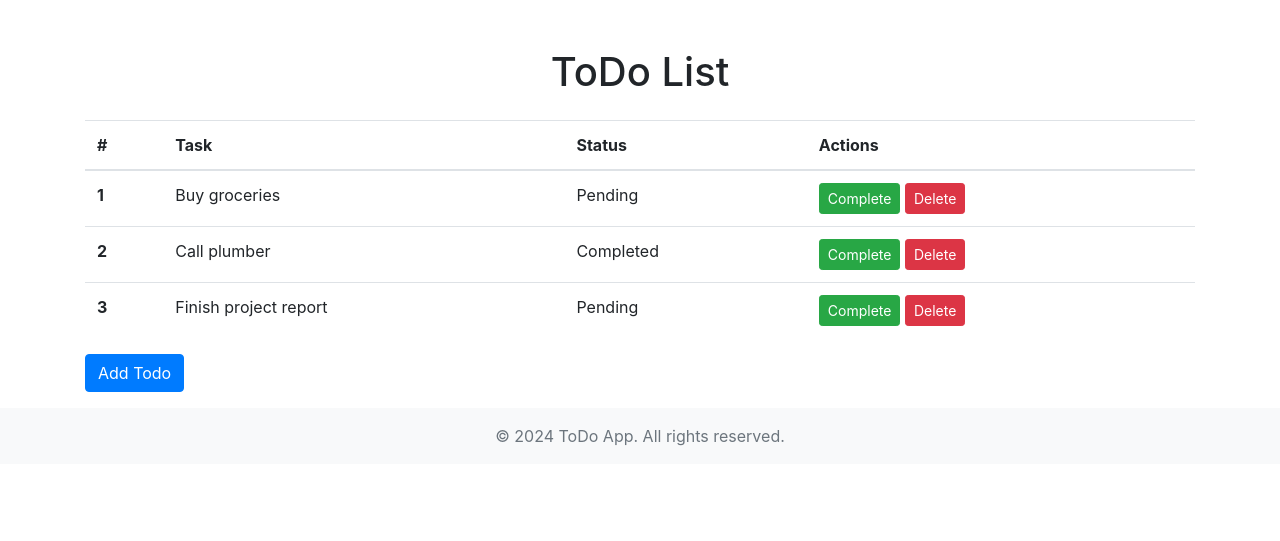
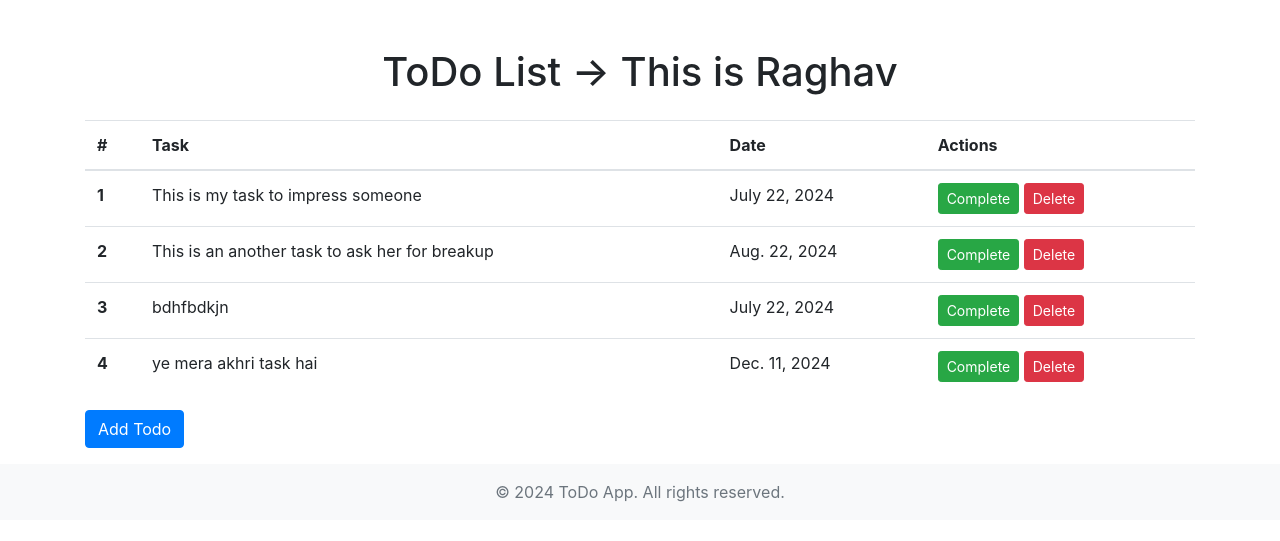
Before and after one commit to RaghavAgrawal-01/Todo, a Django app: page /todo/ in a window 1280 px wide. Shown: the part 56-597 px from the top of the page. Run offline with Django 5.2, Linux system fonts and the light colour scheme; data comes from the database, SQL or seed files in the repository; both versions use the stored data as it was after the commit; some libraries are stand-ins or nearby versions.

Commit message:
displayed data on the html file using jinja

```diff
--- a/myapp/models.py
+++ b/myapp/models.py
@@ -6,3 +6,7 @@ class Todo(models.Model):
 	task = models.TextField()
 	# extra_info = models.CharField()
 	created_at = models.DateField()
+
+
+# Schema -> python manage.py makemigrations
+#model-> schema -> migrate
--- a/myapp/views.py
+++ b/myapp/views.py
@@ -1,10 +1,62 @@
 from django.shortcuts import render
 
+from .models import Todo
 def home(request):
+	result = Todo.objects.all()
+	# # print(result[0].task) # type -> str
+	# # # print(result[0].created_at)  This is my task to impress someone
+	# for object in result:
+	# 	print(object.task)  # data print
+	# 	# print(type(object.task))  # 3 bar str
+
+
 	return render(request, "home.html")
 
+
 def todo(request):
-	return render(request, "todo.html")
+	todos = Todo.objects.all()
+
+	parameters = {
+		"todos": todos,
+		"name": "This is Raghav"
+	}
+
+	return render(request, "todo.html", parameters)
+
+
+
 
 def add_todo(request):
 	return render(request, "add_todo.html")
+
+'''
+Django models m hr class ek class k kuch methods mujhe phle m milue hue hn
+jse ki ?
+
+1. objects.all()
+
+Todo.objects.all()
+
+'''
+
+# result = Todo.objects.all()
+# print(result)  #on termianal <QuerySet [<Todo: Todo object (1)>, <Todo: Todo object (2)>, <Todo: Todo object (3)>]>
+# print(result[0].task)
+
+'''
+todo ek class h
+Todo m m objects create ka pr rha hu
+Todo m objects ko modify bhi kia ja skta hai
+
+Todo ek Mutable data rkha ha?
+
+Todo.objects.all() la return data type kya hogab
+
+Most important:
+
+Dictionary m key aur value kse likhte hai ye pta hona chaiye
+
+data = {
+	key: value
+}
+'''
--- a/templates/todo.html
+++ b/templates/todo.html
@@ -3,27 +3,46 @@
 {% block body %}
 
 <div class="container mt-5">
-    <h1 class="text-center">ToDo List</h1>
+    <h1 class="text-center">ToDo List -> {{ name }}</h1>
     <div class="table-responsive">
+
+        <!-- <h4>This is a simple task by Raghav</h4>
+        <h4>This is an another task</h4> -->
+
+        <!-- {% for todo in todos %}
+            <h4>
+                {{ forloop.counter }}. {{ todo.task }}
+            </h4>
+
+        {% endfor %} -->
+
+
         <table class="table table-hover mt-3">
             <thead>
                 <tr>
                     <th scope="col">#</th>
                     <th scope="col">Task</th>
-                    <th scope="col">Status</th>
+                    <th scope="col">Date</th>
                     <th scope="col">Actions</th>
                 </tr>
             </thead>
             <tbody>
+
+                {% for todo in todos %}
+
                 <tr>
-                    <th scope="row">1</th>
-                    <td>Buy groceries</td>
-                    <td>Pending</td>
+                    <th scope="row">{{ forloop.counter }}</th>
+                    <td>{{ todo.task }}</td>
+                    <td>{{ todo.created_at }}</td>
                     <td>
                         <button type="button" class="btn btn-success btn-sm">Complete</button>
                         <button type="button" class="btn btn-danger btn-sm">Delete</button>
                     </td>
                 </tr>
+
+                {% endfor %}
+
+<!--
                 <tr>
                     <th scope="row">2</th>
                     <td>Call plumber</td>
@@ -41,7 +60,8 @@
                         <button type="button" class="btn btn-success btn-sm">Complete</button>
                         <button type="button" class="btn btn-danger btn-sm">Delete</button>
                     </td>
-                </tr>
+                </tr> -->
+
             </tbody>
         </table>
     </div>
```
Also changed, not shown: db.sqlite3.
